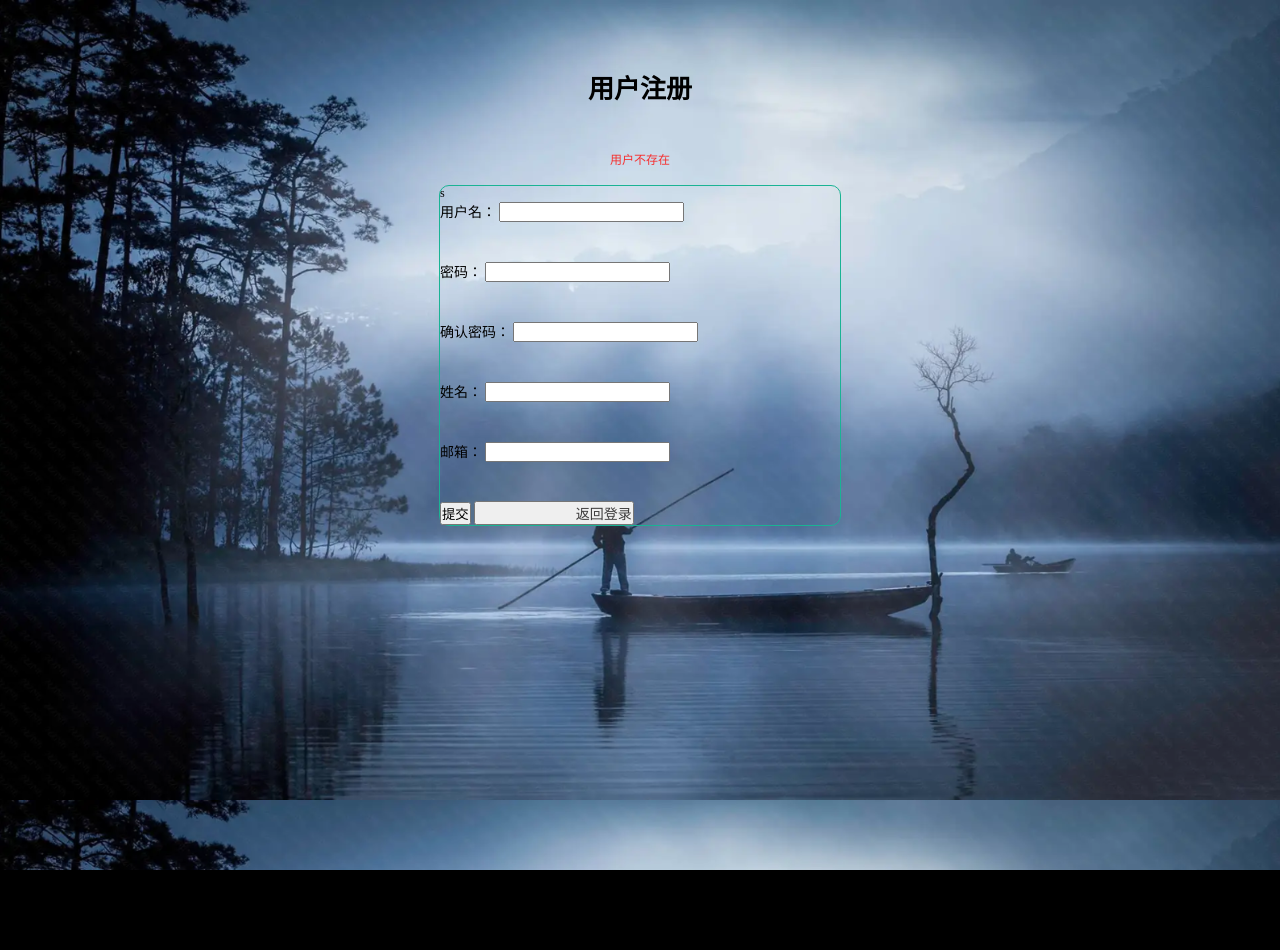
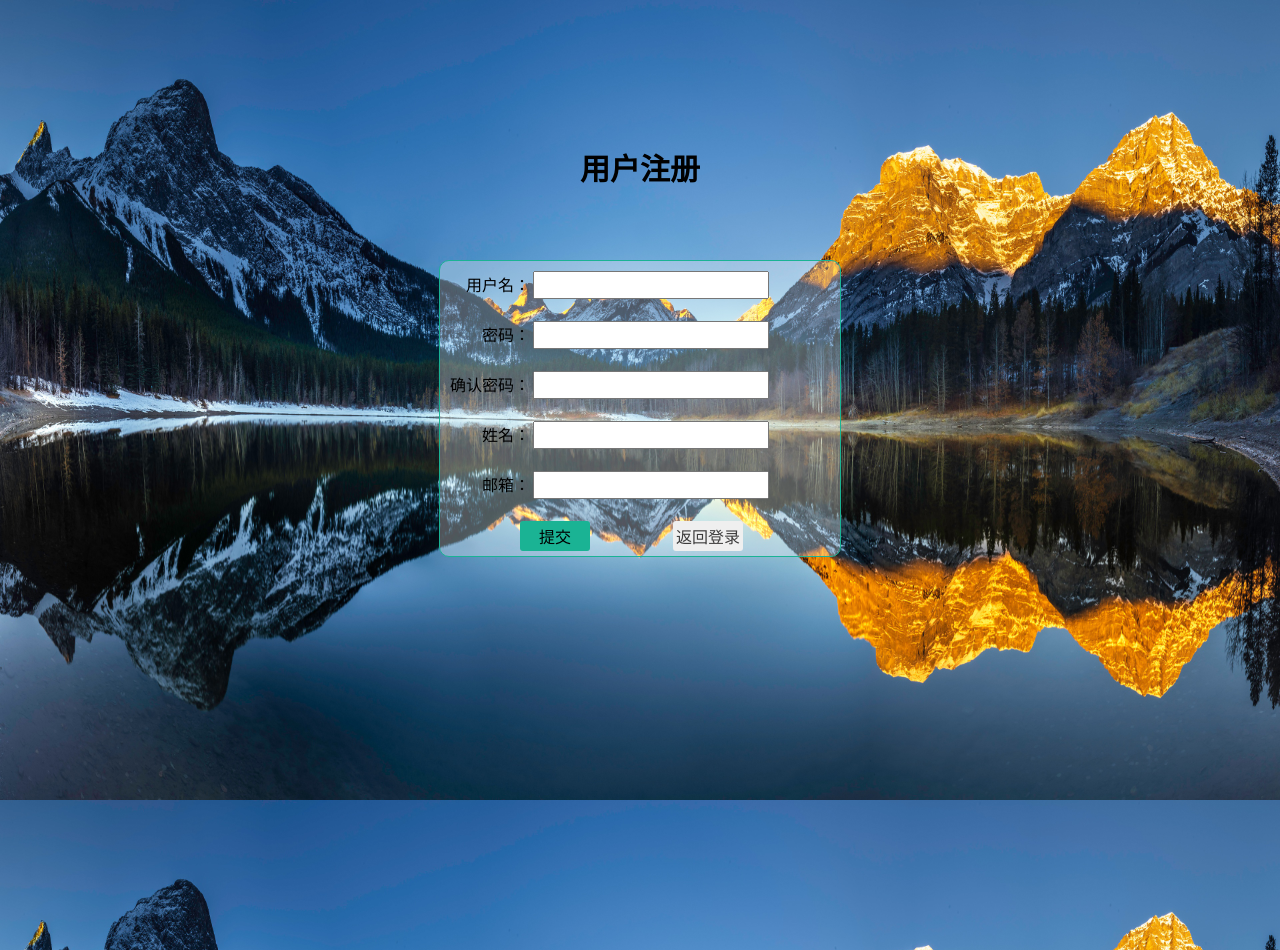
Before and after one commit to zhanglijun411/interfacePlatform, a Django app: page /user/register/ in a window 1280 px wide. Before the commit the page ends 870 px from the top, so only its background shows below. Run offline with Django 3.2, Linux system fonts and the light colour scheme; parts of the project's set-up code (start-up, migrations or seed data) failed here and were passed over.

Commit message:
项目管理

```diff
--- a/apps/project/views.py
+++ b/apps/project/views.py
@@ -6,6 +6,7 @@ from apps.common.views import pageinator
 
 # 需求池视图
 def needsView(request, page):
+    page_title = '需求池管理'
     need_name = request.POST.get('need_name', '')
     need_status = request.POST.get('need_status', '')
     need_category = request.POST.get('need_category', '')
--- a/apps/users/views.py
+++ b/apps/users/views.py
@@ -16,7 +16,7 @@ def loginView(request):
             if user:
                 if user.is_active:
                     login(request, user)
-                return redirect(reverse('interface:home'), locals())
+                return redirect(reverse('interface:homePage'), locals())
             else:
                 tips = '密码错误'
         else:
@@ -27,35 +27,55 @@ def loginView(request):
 def registerView(request):
     Login = False
     title = '用户注册'
-    specific_str = '!@#$%^&*()_+=-`~/,.;[]\\{}|:"<>?'
+
     if request.method == 'POST':
         username = request.POST.get('username', '')
         password = request.POST.get('password', '')
         password2 = request.POST.get('password2', '')
         real_name = request.POST.get('real_name', '')
         email = request.POST.get('email', '')
-        for i in specific_str:
-            if i in username:
-                tips = '用户名只能输入英文和数字'
-                break
-        if Users.objects.filter(username=username):
-            tips = '用户已存在'
-        elif password != password2:
-            tips = '两次密码不一致'
-        elif (password, password2) == '' or None:
+
+        if username == '':
+            tips = '用户名不能为空'
+        elif password == '':
             tips = '密码不能为空'
-        elif (real_name, email) == '':
-            tips = '信息不能为空'
+        elif real_name == '':
+            tips = '真实姓名不能为空'
+        elif email == '':
+            tips = '邮箱不能为空'
         else:
-            userInfo = {
-                'username': username,
-                'password': password,
-                'real_name': real_name,
-                'email': email
-            }
-            user = Users.objects.create_user(**userInfo)
-            return redirect(reverse('users:login'), locals())
+
+            if len(password) < 6:
+                tips = '密码不能小于6位'
+            elif password != password2:
+                tips = '密码不一致'
+            elif checkUsername(username):
+                tips = '用户名只能输入英文'
+            else:
+                userInfo = {
+                    'username': username,
+                    'password': password,
+                    'real_name': real_name,
+                    'email': email
+                }
+                print('userInfo是：', userInfo)
+                user = Users.objects.create_user(**userInfo)
+                return redirect(reverse('users:login'), locals())
+
+            return render(request, 'users/user.html', locals())
+
     return render(request, 'users/user.html', locals())
 
 def logoutView(request):
     logout(request)
+
+def checkUsername(username):
+    specific_str = '!@#$%^&*()_+=-`~/,.;[]\\{}|:"<>?'
+    for i in specific_str:
+        if i in username:
+            return True
+
+    for cha in username:
+        if not ('a' <= cha <= 'z' or 'A' <= cha <= 'Z'):
+            return True
+    return False
--- a/static/css/user.css
+++ b/static/css/user.css
@@ -1,53 +1,97 @@
 @import "base.css";
 
 body {
-    background-image: url('../images/user_background.png');
-    /*background-repeat: no-repeat;*/
-    background-size: cover;
+    background-image: url('../images/fengjing2.jpg');
+    background-repeat: no-repeat;
+    background-size: 100% 100%;
     background-attachment: fixed;
     background-position: center center;
+
 }
 
 .user_title {
-    position: relative;
-    margin: 70px auto 0;
+    /*position: relative;*/
+    margin: 150px auto 0;
     width: 200px;
     height: 40px;
-    font-size: 26px;
+    font-size: 30px;
     line-height: 40px;
     text-align: center;
 }
 
 .tips_info {
-    position: relative;
-    margin: 40px auto 0;
+    /*position: relative;*/
+    margin: 35px auto 0;
     width: 200px;
     height: 20px;
     line-height: 20px;
     text-align: center;
-    font-size: 12px;
+    font-size: 14px;
     color: #f62e2e;
+    font-weight: bold;
 }
 
 .user {
-    position: relative;
+    /*position: relative;*/
     width: 400px;
     height: auto;
     margin: 15px auto 0;
     border: 1px solid #1ab394;
     border-radius: 10px;
+    background-color: rgba(253, 251, 251, 0.3);
+
 }
 
 .user li {
     width: 100%;
-    height: 60px;
+    height: 40px;
     float: left;
+    margin-top: 10px;
+
 }
 
 .user li i {
-    font-size: 14px;
+    font-size: 16px;
+    display: inline-block;
+    width: 90px;
+    text-align: right;
 }
 
 .user li input {
-    font-size: 14px;
+    font-size: 18px;
+    display: inline-block;
+    height: 24px;
 }
+
+.user .user_button {
+    display: inline-block;
+    width: 100%;
+    height: 25px;
+    margin: 10px 0;
+}
+
+.user .user_button button {
+    display: inline-block;
+    height: 30px;
+    width: 70px;
+    border: 0;
+    border-radius: 3px;
+    margin-left: 80px;
+    font-size: 16px;
+}
+
+.user .user_button button:hover {
+    cursor: pointer;
+}
+
+.user .user_button .login,
+.user .user_button .submit {
+    background-color: #1ab394;
+}
+
+.user .user_button button a {
+    width: 70px;
+    margin-left: 0;
+    font-size: 16px;
+    text-align: center;
+}
--- a/templates/users/user.html
+++ b/templates/users/user.html
@@ -8,50 +8,53 @@
 </head>
 <body>
     <h2 class="user_title">{{ title }}</h2>
-{#    {% if tips %}#}
-{#        <i class="user_tips">{{ tips }}</i>#}
-{#    {% endif %}#}
     <div class="tips_info">
-        <i class="user_tips">用户不存在</i>
+        {% if tips %}
+            <i class="user_tips">{{ tips }}</i>
+        {% endif %}
     </div>
 
-    <div class="user">s
+{#    <div class="tips_info">#}
+{#        <i class="user_tips">用户不存在</i>#}
+{#    </div>#}
+
+    <div class="user">
         <form action="" method="post">
             {% csrf_token %}
             <ul class="user_input">
                 <li>
                     <i>用户名：</i>
-                    <input type="text" name="username">
+                    <input type="text" name="username" value="{{ username }}">
                 </li>
                 <li>
                     <i>密码：</i>
-                    <input type="text" name="password">
+                    <input type="password" name="password" value="{{ password }}">
                 </li>
                 {% if not Login %}
                     <li>
                         <i>确认密码：</i>
-                        <input type="text" name="password2">
+                        <input type="password" name="password2" value="{{ password2 }}">
                     </li>
                     <li>
                         <i>姓名：</i>
-                        <input type="text" name="real_name">
+                        <input type="text" name="real_name" value="{{ real_name }}">
                     </li>
                     <li>
                         <i>邮箱：</i>
-                        <input type="text" name="email">
+                        <input type="email" name="email" value="{{ email }}">
                     </li>
                 {% endif %}
             </ul>
             <div class="user_button">
                 {% if Login %}
                     <button type="submit" class="login">登录</button>
-                    <button type="submit" class="reg">
-                        <a href="{% url 'users:login' %}">注册</a>
+                    <button class="reg">
+                        <a href="{% url 'users:register' %}">注册</a>
                     </button>
                 {% else %}
                     <button type="submit" class="submit">提交</button>
-                    <button type="submit" class="return_login">
-                        <a href="{% url 'users:register' %}">返回登录</a>
+                    <button type="button" class="return_login">
+                        <a href="{% url 'users:login' %}">返回登录</a>
                     </button>
                 {% endif %}
             </div>
```
Also changed, not shown: static/images/fengjing2.jpg (added), static/images/user_background.png (deleted).
